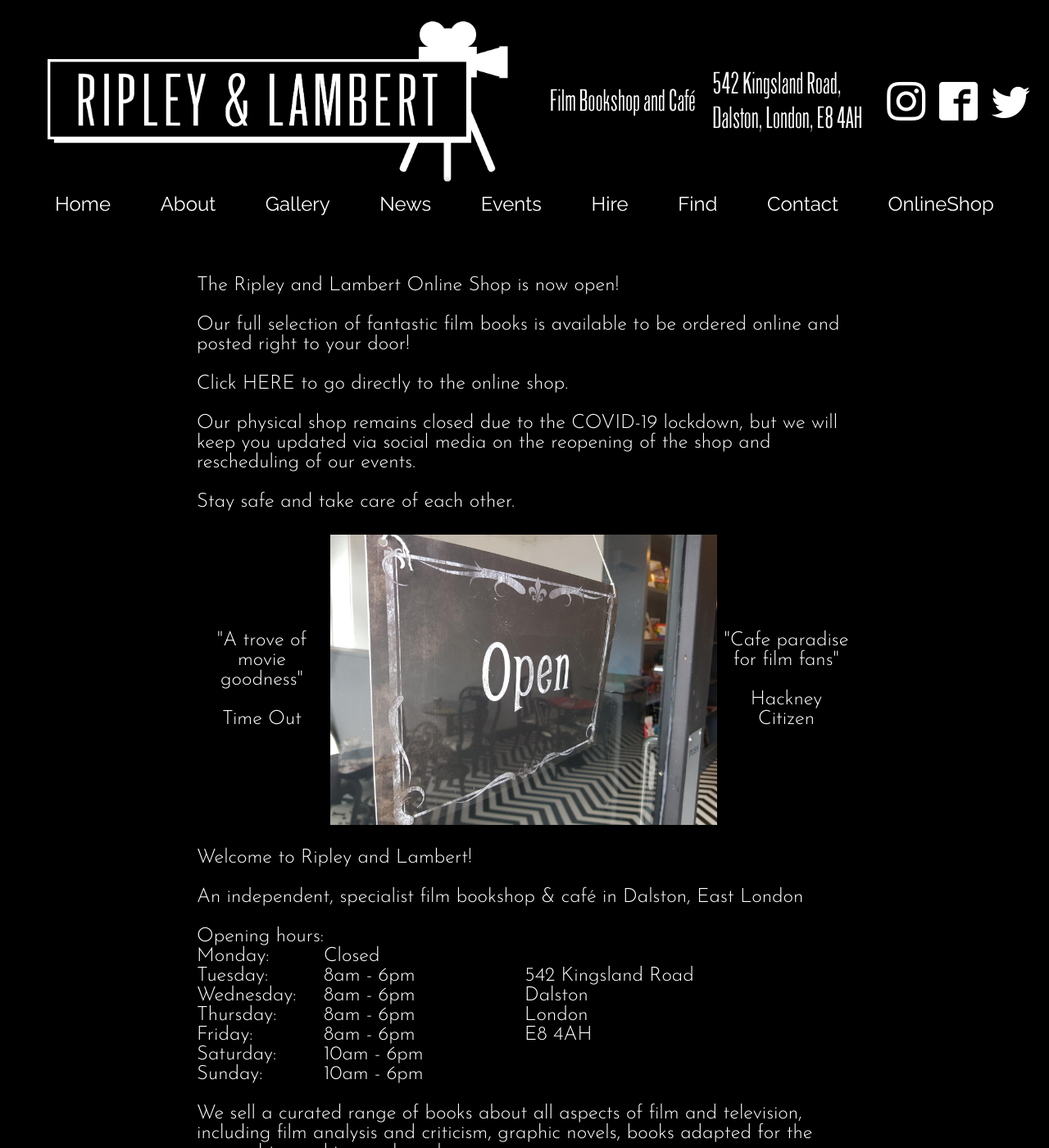
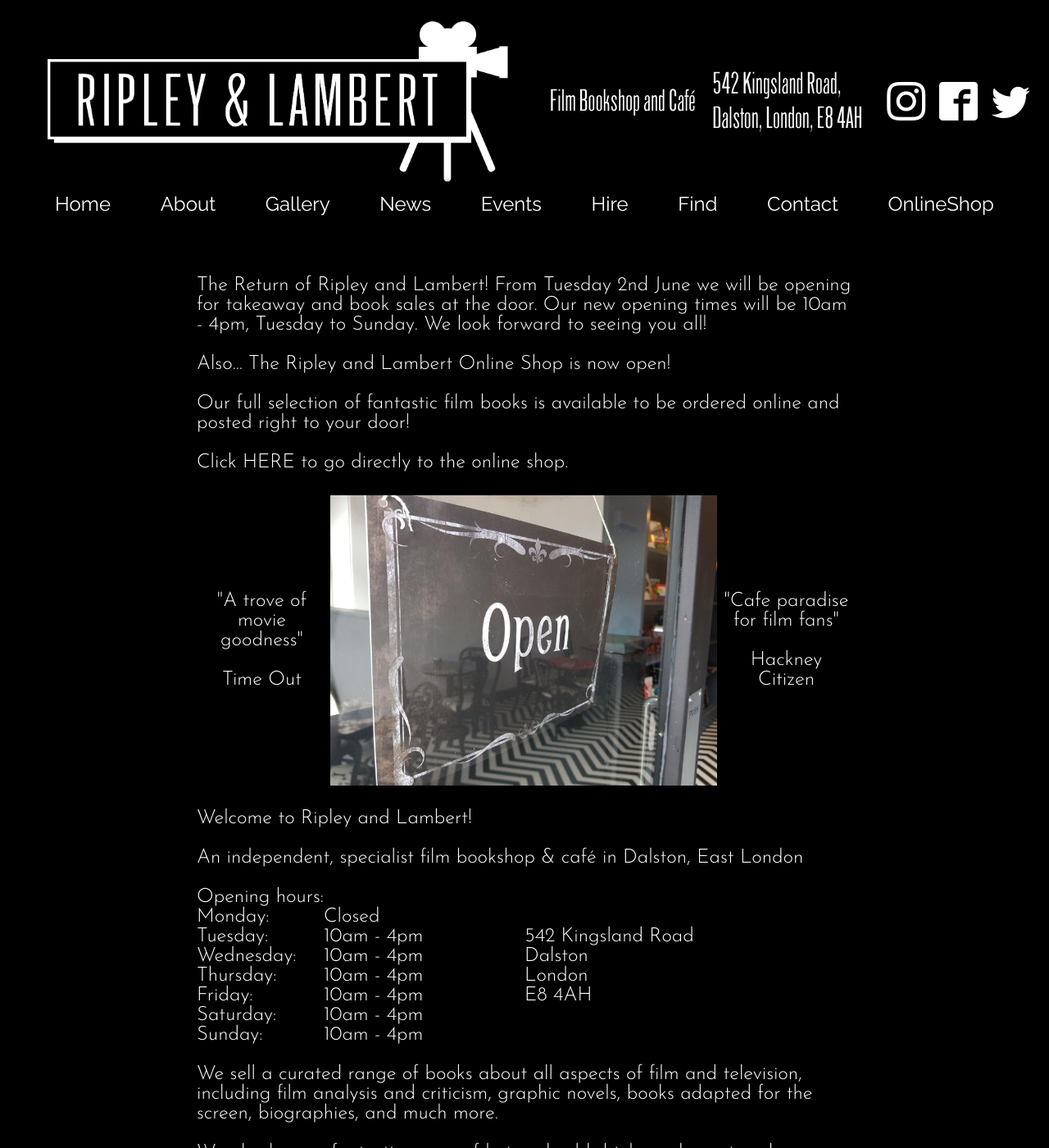
Before and after one commit to ripandlamb/ripandlamb, a Jekyll site: the page built from index.md, in a window 1280 px wide and 1400 px high. Shown: the whole window at 82% size. Built offline with Jekyll 4.4.1, drawn with Linux system fonts in a browser that asks for light colours.

Commit message:
Update index.md

```diff
--- a/index.md
+++ b/index.md
@@ -2,6 +2,13 @@
 title: Home
 order: 1
 ---
+
+The Return of Ripley and Lambert!
+From Tuesday 2nd June we will be opening for takeaway and book sales at the door.
+Our new opening times will be 10am - 4pm, Tuesday to Sunday.
+We look forward to seeing you all!
+
+Also...
 The
 [Ripley and Lambert Online Shop](https://shop.ripleyandlambert.com/)
 is now open!
@@ -11,10 +18,6 @@ Our full selection of fantastic film books is available to be ordered online and
 Click
 [HERE](https://shop.ripleyandlambert.com/)
 to go directly to the online shop.
-
-Our physical shop remains closed due to the COVID-19 lockdown, but we will keep you updated via social media on the reopening of the shop and rescheduling of our events.
-
-Stay safe and take care of each other.
 
 <div class="splash">
     <p><a href="https://www.timeout.com/london/news/vote-for-your-favourite-batman-at-this-ace-new-movie-bookshop-110419">"A trove of movie goodness"<br /><br />Time Out</a></p>
@@ -43,12 +46,12 @@ Sunday:
     </p>
     <p>
 Closed<br />
-8am - 6pm<br />
-8am - 6pm<br />
-8am - 6pm<br />
-8am - 6pm<br />
-10am - 6pm<br />
-10am - 6pm
+10am - 4pm<br />
+10am - 4pm<br />
+10am - 4pm<br />
+10am - 4pm<br />
+10am - 4pm<br />
+10am - 4pm
     </p>
 </div>
 
```
